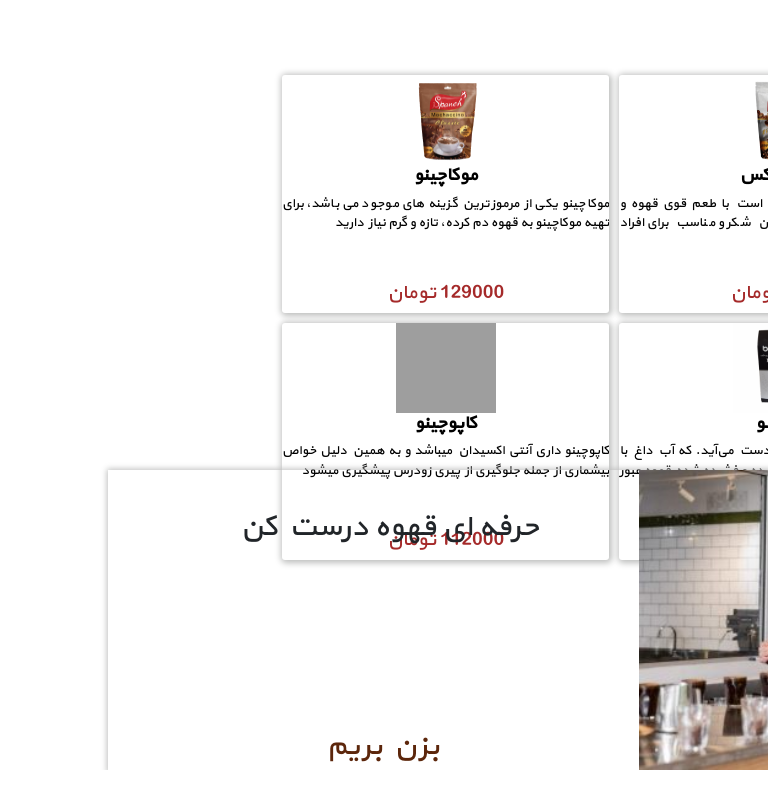
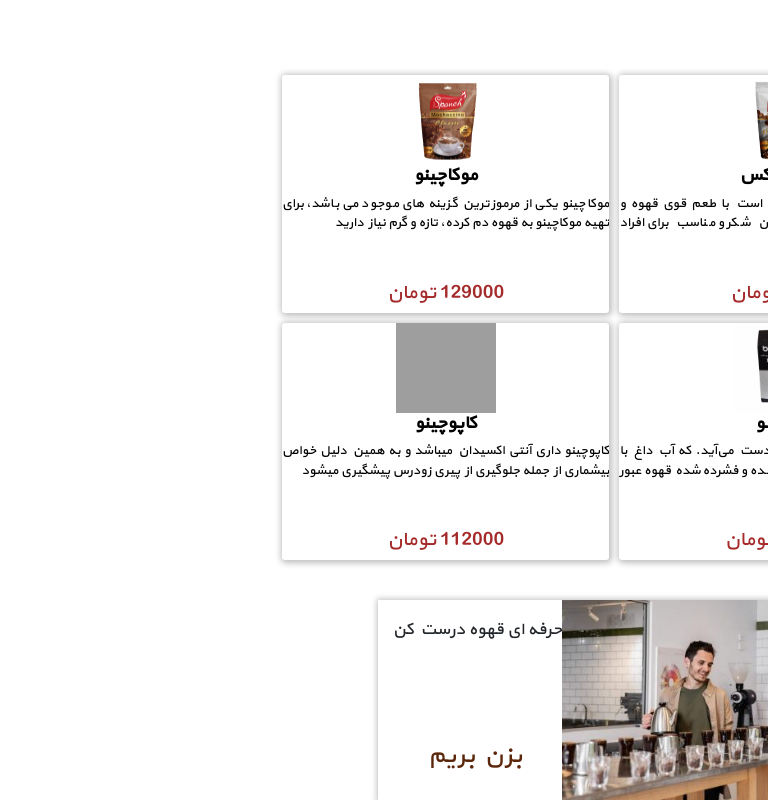
Before and after one commit to sakineh-jannati/caffee, a plain HTML site: page index.html in a window 768 px wide. Shown: the part 590-1390 px from the top of the page. Before the commit the page ends 1360 px from the top, so only its background shows below. Drawn offline with nearby package versions, Linux system fonts and the light colour scheme; grey boxes are pictures that could not be loaded.

Commit message:
add main edit

```diff
--- a/css/style1.css
+++ b/css/style1.css
@@ -208,25 +208,25 @@ a {
     justify-content: center;
 }
 #make{
-    width: 900px;
-    height: 300px;
+    width: 400px;
+    height: 170px;
     display: flex;
     position: absolute;
-    top:620px;
-    margin-right: 100px;
+    top:1600px;
+    margin-right: 0px;
     box-shadow: 1px 1px 6px 2px #bdbebd;
     margin-bottom: 100px;
 }
 #make_h{
-    font-size: 30px;
-    margin-right: 100px;
-    margin-top: 40px;
+    font-size: 15px;
+    margin-right: 4px;
+    margin-top: 20px;
 }
 #make_a{
     position: absolute;
-    font-size: 30px;
-    margin-right: 200px;
-    margin-top: 170px;
+    font-size: 20px;
+    margin-right: 50px;
+    margin-top: 90px;
     color: #5c260b;
 }
 #make_a:hover{
@@ -286,6 +286,21 @@ a {
     .product1{
         margin-right: 40px;
         margin-left: auto;
+    }
+    #make{
+        width: 900px;
+        height: 300px;
+        top:600px;
+        margin-right: 100px;
+    }
+    #make_h{
+        font-size: 30px;
+        margin-right: 100px;
+    }
+    #make_a{
+        font-size: 30px;
+        margin-right: 200px;
+        margin-top: 170px;
     }
 }
 @media screen and (min-width:480px) and (max-width:992px ) {
@@ -350,4 +365,19 @@ a {
     .product_click:hover #circle4{
         background-size: 900px 900px;
     }
+    #make{
+        width: 430px;
+        height: 200px;
+        top:750px;
+        margin-right: 30px;
+    }
+    #make_h{
+        font-size: 17px;
+        margin-right: 0px;
+    }
+    #make_a{
+        font-size: 25px;
+        margin-right: 40px;
+        margin-top: 90px;
+    }
 }
```
Also changed, not shown: index.html (+0 -1 lines).
